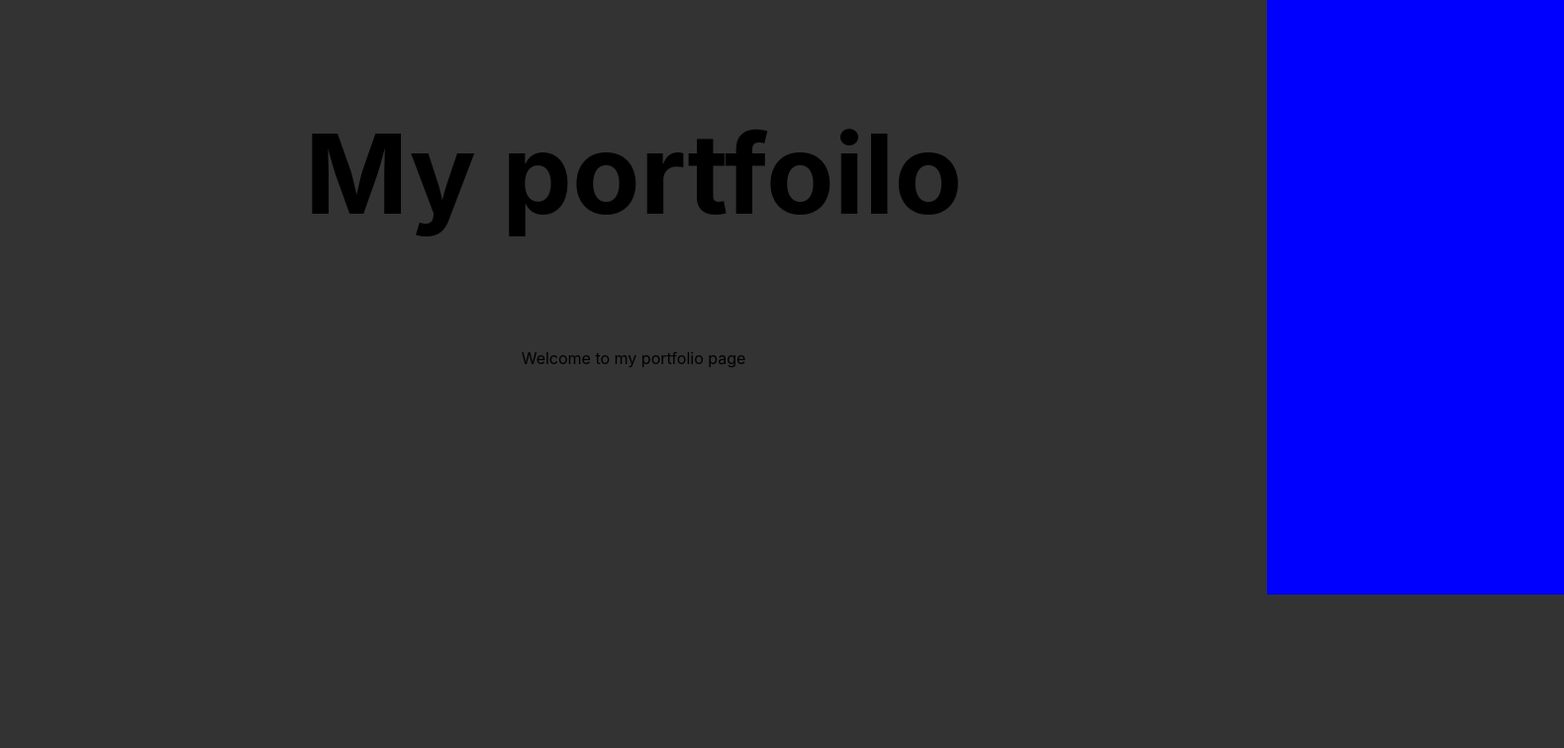
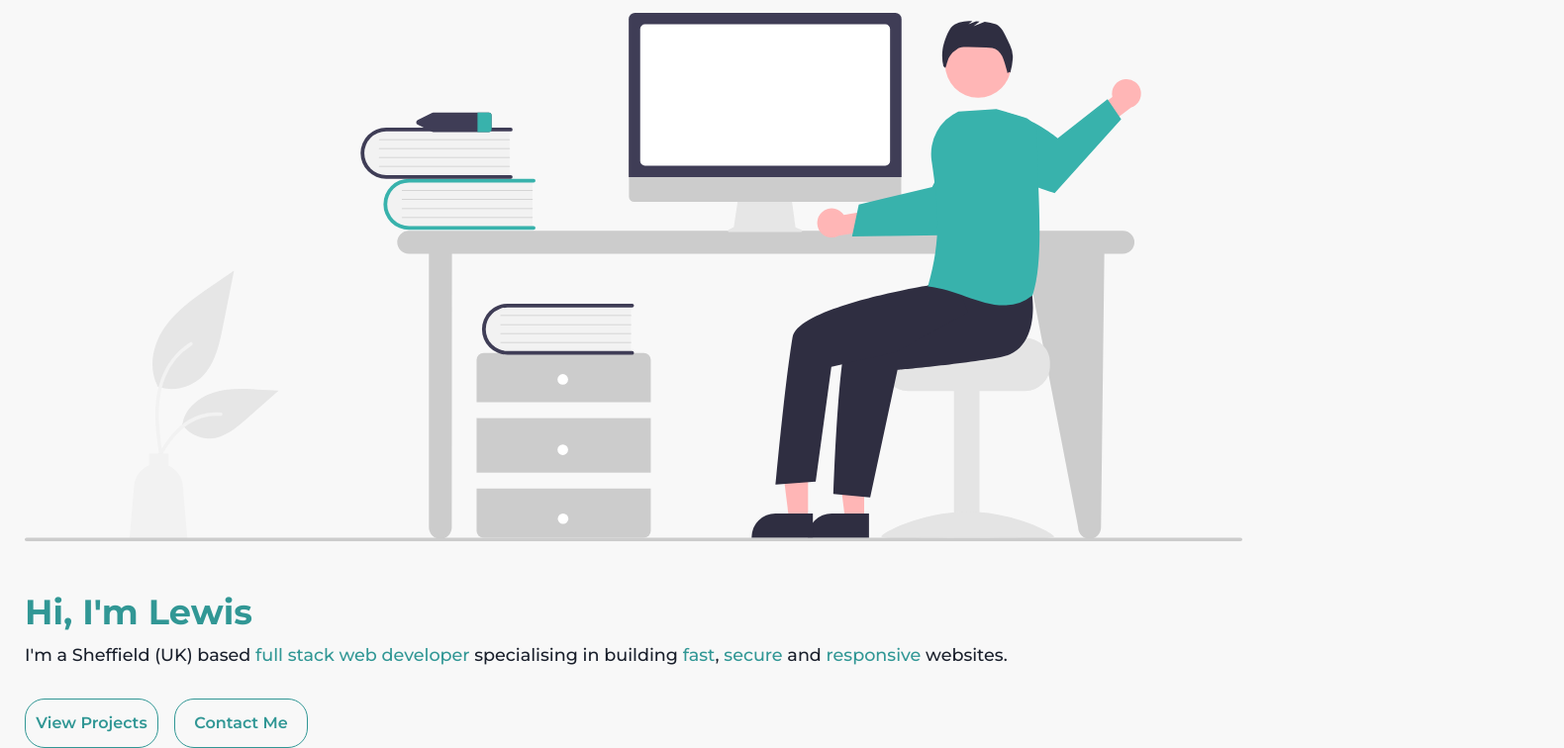
Before and after one commit to lewisRotchell/portfolio-v4, a Next.js app: page / in a window 1280 px wide. Shown: the part 199-955 px from the top of the page at 99% size, 1580 px wide, since content can reach past the window. Before the commit the page ends 800 px from the top, so only its background shows below. Built offline with nearby package versions, Linux system fonts and the light colour scheme.

Commit message:
Added light and dark mode

```diff
--- a/Layout/Header.module.scss
+++ b/Layout/Header.module.scss
@@ -4,31 +4,28 @@
   display: flex;
   justify-content: flex-end;
   align-items: center;
-  background-color: red;
+  background-color: transparent;
   z-index: 10;
   position: fixed;
   top: 0;
-  p {
-    cursor: pointer;
-  }
 }
 
 .aside {
-  width: 300px;
-  position: absolute;
+  width: 0;
+  position: fixed;
   bottom: 0;
   top: 0;
-  right: -300px;
+  right: 0;
   height: 100vh;
   background-color: blue;
-  transition: right 0.5s;
-  -webkit-backface-visibility: hidden;
+  transition: all 0.5s;
   overflow-x: hidden;
+  visibility: hidden;
 }
 
 .active {
-  right: 0;
-  transition: right 0.5s;
-  -webkit-backface-visibility: hidden;
+  width: 250px;
+  transition: all 0.5s;
   overflow-x: hidden;
+  visibility: visible;
 }
--- a/Layout/Header.tsx
+++ b/Layout/Header.tsx
@@ -1,4 +1,5 @@
-import React, { useState, useEffect } from "react";
+import React, { useState, useEffect, useContext } from "react";
+import { ThemeContext } from "../context/ThemeProvider";
 import classes from "./Header.module.scss";
 
 interface HeaderProps {}
@@ -21,7 +22,7 @@ export const Header: React.FC<HeaderProps> = ({}) => {
 
   return (
     <>
-      <nav className={classes.nav}>
+      <nav className={`${classes.nav} container`}>
         <button onClick={() => setActive(!active)}>menu</button>
       </nav>
 
--- /dev/null
+++ b/components/Button.module.scss
@@ -0,0 +1,15 @@
+@import "../styles/abstracts/variables";
+
+.button {
+  display: inline-flex;
+  justify-content: center;
+  align-items: center;
+  text-align: center;
+  //   padding: 14px 23px;
+  width: 135px;
+  height: 50px;
+  border-radius: 20px;
+  border: 1px solid $primary;
+  color: $primary;
+  font-weight: 600;
+}
--- /dev/null
+++ b/components/Button.tsx
@@ -0,0 +1,20 @@
+import React from "react";
+import classes from "./Button.module.scss";
+import Link from "next/link";
+interface ButtonProps {
+  children: string;
+  style?: string;
+  linkTo?: string;
+}
+
+export const Button: React.FC<ButtonProps> = ({
+  children,
+  style,
+  linkTo = "/",
+}) => {
+  return (
+    <Link href={linkTo}>
+      <a className={`${classes.button} ${style}`}>{children}</a>
+    </Link>
+  );
+};
--- a/components/Hero.module.scss
+++ b/components/Hero.module.scss
@@ -1,11 +1,57 @@
+@import "../styles/abstracts/variables";
+
 .hero {
   min-height: 100vh;
   display: flex;
   flex-direction: column;
-  justify-content: center;
-  align-items: center;
+  margin-top: 80px;
+  width: 100%;
+  text-align: left;
 
-  h1 {
-    font-size: 7rem;
+  .heroDetails {
+    margin-top: 50px;
+    font-weight: 500;
+  }
+
+  .colorModeBtn {
+    margin-bottom: 100px;
+    margin-left: auto;
+    background-color: transparent;
+    border: none;
+    font-size: 1.5rem;
+    color: #333;
+  }
+
+  .heroImg {
+    width: 100%;
+  }
+
+  .introText {
+    display: block;
+    margin-bottom: 8px;
+    font-size: 1.1rem;
+  }
+
+  .title {
+    font-size: 2.2rem;
+    font-weight: 700;
+    color: $primary;
+    margin-bottom: 8px;
+  }
+
+  .lead {
+    text-align: left;
+    margin-bottom: 30px;
+    font-size: 1.1rem;
+  }
+
+  .leadEmphasis {
+    color: #319795;
+
+    font-size: 1.1rem;
+  }
+
+  .buttonA {
+    margin-right: 16px;
   }
 }
--- a/components/Hero.tsx
+++ b/components/Hero.tsx
@@ -1,13 +1,41 @@
-import React from "react";
+import { useContext } from "react";
+import { ThemeContext } from "../context/ThemeProvider";
 import classes from "./Hero.module.scss";
+import { BsMoon } from "react-icons/bs";
+import { Button } from "./Button";
 
 interface HeroProps {}
 
 export const Hero: React.FC<HeroProps> = ({}) => {
+  const { toggleTheme, theme } = useContext(ThemeContext);
   return (
     <section className={`${classes.hero} container`}>
-      <h1>My portfoilo</h1>
-      <p>Welcome to my portfolio page</p>
+      <button onClick={() => toggleTheme()} className={classes.colorModeBtn}>
+        <BsMoon />
+      </button>
+      <img
+        className={classes.heroImg}
+        src="/images/hero-img.svg"
+        alt="man waving"
+      />
+      <div className={classes.heroDetails}>
+        {/* <span className={classes.introText}>Hello, my name is</span> */}
+        <h1 className={classes.title}>Hi, I'm Lewis</h1>
+        <p className={classes.lead}>
+          I'm a Sheffield (UK) based{" "}
+          <span className={classes.leadEmphasis}>
+            full stack web developer{" "}
+          </span>
+          specialising in building{" "}
+          <span className={classes.leadEmphasis}>fast</span>,{" "}
+          <span className={classes.leadEmphasis}>secure</span> and
+          <span className={classes.leadEmphasis}> responsive</span> websites.
+        </p>
+      </div>
+      <div>
+        <Button style={classes.buttonA}>View Projects</Button>
+        <Button>Contact Me</Button>
+      </div>
     </section>
   );
 };
--- /dev/null
+++ b/context/ThemeProvider.tsx
@@ -0,0 +1,24 @@
+import React, { createContext, FC, useState } from "react";
+
+export const ThemeContext = createContext({
+  theme: "light",
+  toggleTheme: () => {},
+});
+
+export const ThemeProvider: FC = ({ children }) => {
+  const [theme, setTheme] = useState("light");
+
+  const toggleTheme = (): void => {
+    setTheme(theme === "light" ? "dark" : "light");
+  };
+  return (
+    <ThemeContext.Provider
+      value={{
+        theme,
+        toggleTheme: toggleTheme,
+      }}
+    >
+      {children}
+    </ThemeContext.Provider>
+  );
+};
--- a/package.json
+++ b/package.json
@@ -11,6 +11,7 @@
     "next": "11.1.2",
     "react": "17.0.2",
     "react-dom": "17.0.2",
+    "react-icons": "^4.2.0",
     "sass": "^1.39.0"
   },
   "devDependencies": {
--- a/pages/index.tsx
+++ b/pages/index.tsx
@@ -1,6 +1,15 @@
+import { useContext, useEffect } from "react";
+import { ThemeContext } from "../context/ThemeProvider";
 import { Hero } from "../components/Hero";
 
 export default function Home() {
+  // const styles = getStyles(mode);
+  const { theme } = useContext(ThemeContext);
+  useEffect(() => {
+    const body = document.querySelector("body");
+    console.log(theme);
+    body!.className = theme;
+  });
   return (
     <main>
       <Hero />
--- a/styles/abstracts/_variables.scss
+++ b/styles/abstracts/_variables.scss
@@ -0,0 +1,5 @@
+$primary: #319795;
+$light-mode-text: #1a202c;
+$dark-mode-text: #fff;
+$light-mode-bg: #f8f8f8;
+$dark-mode-bg: #1a202c;
--- a/styles/globals.scss
+++ b/styles/globals.scss
@@ -1,10 +1,144 @@
+//reset
+/* http://meyerweb.com/eric/tools/css/reset/
+   v2.0 | 20110126
+   License: none (public domain)
+*/
+
+html,
+body,
+div,
+span,
+applet,
+object,
+iframe,
+h1,
+h2,
+h3,
+h4,
+h5,
+h6,
+p,
+blockquote,
+pre,
+a,
+abbr,
+acronym,
+address,
+big,
+cite,
+code,
+del,
+dfn,
+em,
+img,
+ins,
+kbd,
+q,
+s,
+samp,
+small,
+strike,
+strong,
+sub,
+sup,
+tt,
+var,
+b,
+u,
+i,
+center,
+dl,
+dt,
+dd,
+ol,
+ul,
+li,
+fieldset,
+form,
+label,
+legend,
+table,
+caption,
+tbody,
+tfoot,
+thead,
+tr,
+th,
+td,
+article,
+aside,
+canvas,
+details,
+embed,
+figure,
+figcaption,
+footer,
+header,
+hgroup,
+menu,
+nav,
+output,
+ruby,
+section,
+summary,
+time,
+mark,
+audio,
+video {
+  margin: 0;
+  padding: 0;
+  border: 0;
+  font-size: 100%;
+  font: inherit;
+  vertical-align: baseline;
+}
+/* HTML5 display-role reset for older browsers */
+article,
+aside,
+details,
+figcaption,
+figure,
+footer,
+header,
+hgroup,
+menu,
+nav,
+section {
+  display: block;
+}
+
+ol,
+ul {
+  list-style: none;
+}
+blockquote,
+q {
+  quotes: none;
+}
+blockquote:before,
+blockquote:after,
+q:before,
+q:after {
+  content: "";
+  content: none;
+}
+table {
+  border-collapse: collapse;
+  border-spacing: 0;
+}
+
+//end reset
+@import url("https://fonts.googleapis.com/css2?family=Montserrat:wght@300;400;500;600;700;900&display=swap");
+@import "./abstracts/variables";
 html,
 body {
-  padding: 0;
-  margin: 0;
-  font-family: -apple-system, BlinkMacSystemFont, Segoe UI, Roboto, Oxygen,
-    Ubuntu, Cantarell, Fira Sans, Droid Sans, Helvetica Neue, sans-serif;
+  font-family: "Montserrat", sans-serif;
   width: 100%;
+  overflow-x: hidden;
+  color: $light-mode-text;
+  background-color: $light-mode-bg;
+  // background-color: #1a202c;
+  // color: #fff;
 }
 
 a {
@@ -16,23 +150,19 @@ a {
   box-sizing: border-box;
 }
 
-body {
-  overflow-x: hidden;
-
-  background-color: #333;
-}
-
 main {
-  background-color: #333;
-  width: 100%;
   position: relative;
   transition: right 0.5s;
   right: 0;
   overflow-x: hidden;
 }
 
+p {
+  line-height: 1.6;
+}
+
 .active {
-  right: 300px;
+  right: 250px;
   transition: right 0.5s;
   overflow-x: hidden;
   filter: blur(4px);
@@ -41,3 +171,15 @@ main {
 .container {
   padding: 0 25px;
 }
+
+.light {
+  color: $light-mode-text;
+  background-color: $light-mode-bg;
+  transition: ALL 0.2s ease-in;
+}
+
+.dark {
+  color: $dark-mode-text;
+  background-color: $dark-mode-bg;
+  transition: ALL 0.2s ease-in;
+}
```
Also changed, not shown: pages/_app.tsx (+13 -6 lines), public/images/hero-img.svg (added), 1 other file (tests, documents, lock files or other folders).
